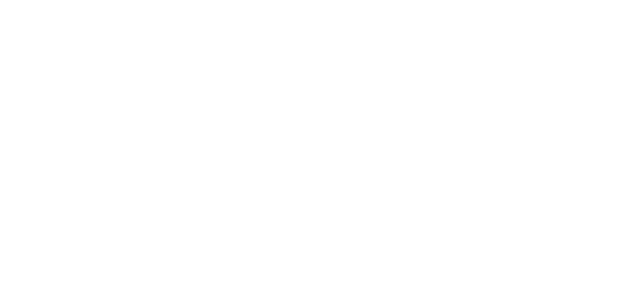
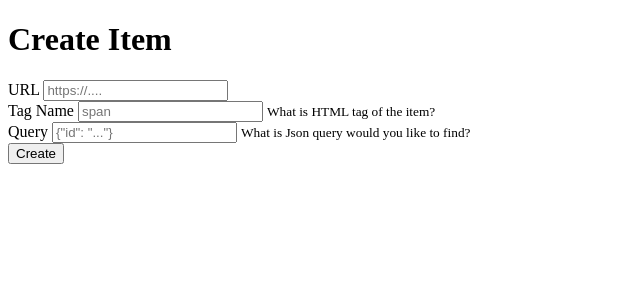
Before and after one commit to borgausifo/pricing-alert-app, a Flask app: page / in a window 1280 px wide. Before the commit the part shown is empty. Shown: the top 300 px of the page, without its empty margins (0-640 px from the left). Run offline with Flask 2, Linux system fonts and the light colour scheme; parts of the project's set-up code (start-up, migrations or seed data) failed here and were passed over.

Commit message:
new_item extended html

```diff
--- a/templates/new_item.html
+++ b/templates/new_item.html
@@ -1,10 +1,28 @@
-<!DOCTYPE html>
-<html lang="en">
-<head>
-    <meta charset="UTF-8">
-    <title>Title</title>
-</head>
-<body>
+{% extends "base.html" %}
 
-</body>
-</html>
+{% block content %}
+    <header><h1>Create Item</h1></header>
+    <section class="create-item-form">
+        <form method="post" action="/">
+            <div>
+                <label for="url">URL</label>
+                <input type="text" id="url" name="url" placeholder="https://....">
+            </div>
+             <div>
+                <label for="tag_name">Tag Name</label>
+                <input type="text" id="tag_name" name="tag_name" placeholder="span" aria-describedby="tagNameHelp"/>
+                 <small id="tagNameHelp">
+                     What is HTML tag of the item?
+                 </small>
+            </div>
+             <div>
+                <label for="query">Query</label>
+                <input type="text" id="query" name="query" placeholder='{"id": "..."}' aria-describedby="queryHelp"/>
+                 <small id="queryHelp">
+                     What is Json query would you like to find?
+                 </small>
+            </div>
+            <button type="submit">Create</button>
+        </form>
+    </section>
+{% endblock %}
```
